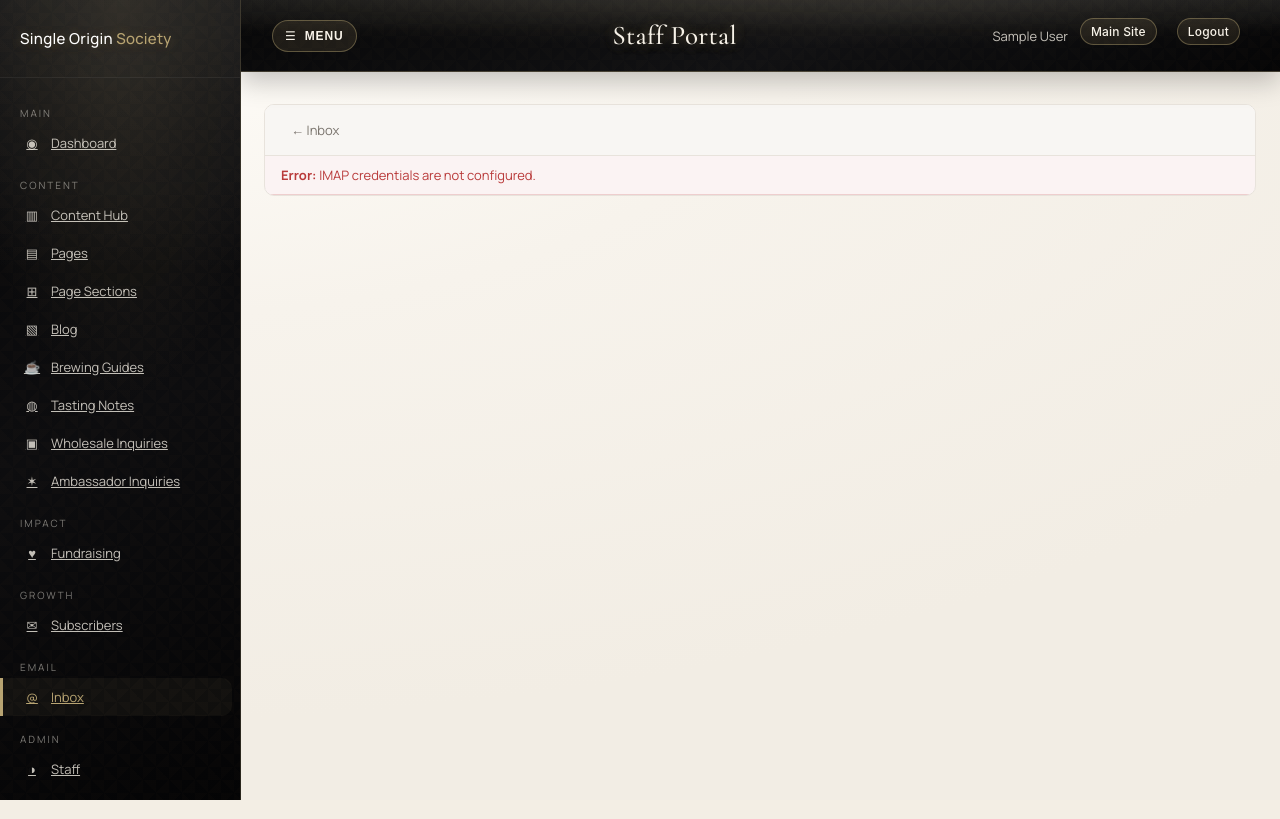
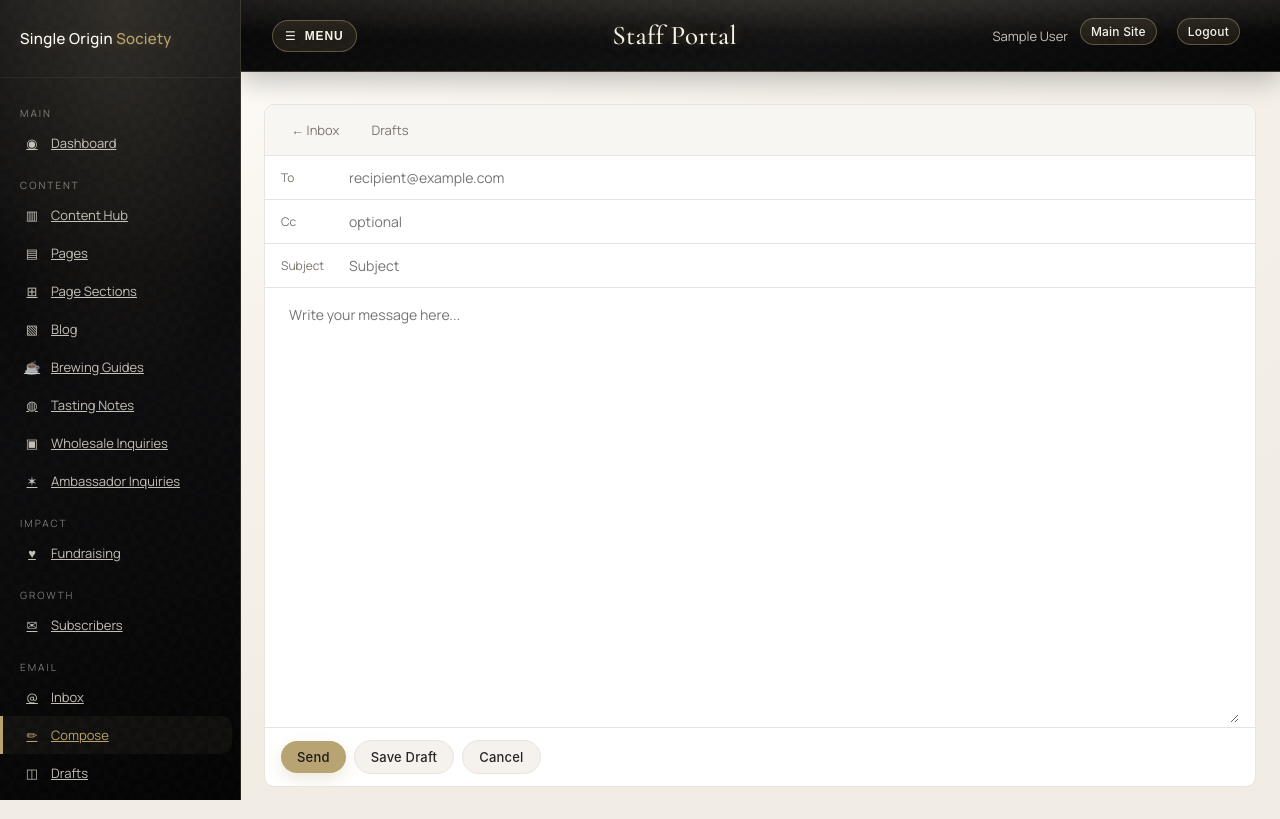
Before and after one commit to jeuanimo/Single-Origin-Society-frontend, a Django app: page /portal/email/compose/ in a window 1280 px wide. Run offline with Django 5.2, Linux system fonts and the light colour scheme; the visitor is signed in with stand-in values (Sample User, id 1); some libraries are stand-ins or nearby versions.

Commit message:
Add compose, save/edit drafts, and delete to portal email

```diff
--- a/portal/imap_client.py
+++ b/portal/imap_client.py
@@ -117,6 +117,22 @@ def fetch_inbox(limit=50):
             pass
 
 
+def delete_message(uid):
+    """Permanently delete a message from the inbox by UID."""
+    conn = _connect()
+    try:
+        conn.select("INBOX")
+        conn.store(uid.encode(), "+FLAGS", "\\Deleted")
+        conn.expunge()
+    except imaplib.IMAP4.error as e:
+        raise IMAPError(f"Failed to delete message: {e}")
+    finally:
+        try:
+            conn.logout()
+        except Exception:
+            pass
+
+
 def fetch_message(uid):
     """Return a full parsed message dict for the given UID."""
     conn = _connect()
--- a/portal/urls.py
+++ b/portal/urls.py
@@ -40,5 +40,10 @@ urlpatterns = [
     path("staff/", views.staff_list, name="staff_list"),
     # Email inbox
     path("email/", views.email_inbox, name="email_inbox"),
+    path("email/compose/", views.email_compose, name="email_compose"),
+    path("email/drafts/", views.email_draft_list, name="email_draft_list"),
+    path("email/drafts/<int:pk>/edit/", views.email_compose, name="email_draft_edit"),
+    path("email/drafts/<int:pk>/delete/", views.email_draft_delete, name="email_draft_delete"),
+    path("email/<str:uid>/delete/", views.email_delete, name="email_delete"),
     path("email/<str:uid>/", views.email_detail, name="email_detail"),
 ]
--- a/portal/views.py
+++ b/portal/views.py
@@ -10,7 +10,8 @@ from django.urls import reverse, NoReverseMatch
 import csv
 
 from accounts.decorators import portal_required, manager_required
-from portal.imap_client import fetch_inbox, fetch_message, IMAPError
+from portal.imap_client import fetch_inbox, fetch_message, delete_message, IMAPError
+from portal.models import EmailDraft
 from accounts.models import User
 from portal.forms import InquiryAssignForm, InquiryFilterForm, InquiryNoteForm
 from products.models import BrewingGuide, TastingNote
@@ -498,6 +499,80 @@ def email_inbox(request):
 
 
 @portal_required
+@require_POST
+def email_delete(request, uid):
+    try:
+        delete_message(uid)
+        messages.success(request, "Message deleted.")
+    except IMAPError as e:
+        messages.error(request, f"Could not delete message: {e}")
+    return redirect("portal:email_inbox")
+
+
+@portal_required
+def email_compose(request, draft_pk=None):
+    draft = get_object_or_404(EmailDraft, pk=draft_pk, created_by=request.user) if draft_pk else None
+
+    if request.method == "POST":
+        data = _parse_compose_form(request.POST)
+        if request.POST.get("action") == "send" and data["to"]:
+            return _send_compose(request, data, draft)
+        return _save_draft(request, data, draft)
+
+    return render(request, "portal/email/compose.html", {"draft": draft})
+
+
+def _parse_compose_form(post):
+    return {
+        "to": post.get("to", "").strip(),
+        "cc": post.get("cc", "").strip(),
+        "subject": post.get("subject", "").strip(),
+        "body": post.get("body", ""),
+    }
+
+
+def _send_compose(request, data, draft):
+    from django.core.mail import EmailMessage as DjangoEmail
+    DjangoEmail(
+        subject=data["subject"],
+        body=data["body"],
+        from_email=None,
+        to=[t.strip() for t in data["to"].split(",") if t.strip()],
+        cc=[c.strip() for c in data["cc"].split(",") if c.strip()] if data["cc"] else [],
+    ).send()
+    if draft:
+        draft.delete()
+    messages.success(request, f"Email sent to {data['to']}.")
+    return redirect("portal:email_inbox")
+
+
+def _save_draft(request, data, draft):
+    if draft:
+        for field, value in data.items():
+            setattr(draft, field, value)
+        draft.save()
+    else:
+        draft = EmailDraft.objects.create(**data, created_by=request.user)
+    messages.success(request, "Draft saved.")
+    return redirect("portal:email_draft_edit", pk=draft.pk)
+
+
+@portal_required
+def email_draft_list(request):
+    drafts = EmailDraft.objects.filter(created_by=request.user)
+    return render(request, "portal/email/drafts.html", {"drafts": drafts})
+
+
+@portal_required
+@require_POST
+def email_draft_delete(request, pk):
+    draft = get_object_or_404(EmailDraft, pk=pk, created_by=request.user)
+    draft.delete()
+    messages.success(request, "Draft deleted.")
+    return redirect("portal:email_draft_list")
+
+
+@portal_required
 def email_detail(request, uid):
     try:
         message = fetch_message(uid)
--- a/static/css/portal.css
+++ b/static/css/portal.css
@@ -1737,3 +1737,64 @@ body.portal-nav-collapsed .portal-main {
   transition: background 0.15s, border-color 0.15s;
 }
 .gm-reply-btn:hover { background: var(--p-gold-light); border-color: var(--p-gold); color: var(--p-gold-dark); }
+
+/* ─── Compose / Drafts ─── */
+.gm-compose-wrap { padding: 0; }
+.gm-compose-field {
+  display: flex;
+  align-items: center;
+  border-bottom: 1px solid var(--p-border);
+  padding: 0 16px;
+}
+.gm-compose-label {
+  width: 60px;
+  font-size: 12px;
+  color: var(--p-text-secondary);
+  flex-shrink: 0;
+}
+.gm-compose-input {
+  flex: 1;
+  border: none;
+  outline: none;
+  padding: 12px 8px;
+  font-size: 14px;
+  font-family: inherit;
+  color: var(--p-text);
+  background: transparent;
+}
+.gm-compose-body-wrap {
+  padding: 0 16px;
+  border-bottom: 1px solid var(--p-border);
+}
+.gm-compose-body {
+  width: 100%;
+  border: none;
+  outline: none;
+  padding: 16px 8px;
+  font-size: 14px;
+  font-family: inherit;
+  color: var(--p-text);
+  background: transparent;
+  resize: vertical;
+  box-sizing: border-box;
+  line-height: 1.6;
+}
+.gm-compose-actions {
+  padding: 12px 16px;
+  display: flex;
+  gap: 8px;
+  align-items: center;
+}
+.gm-delete-btn {
+  background: transparent;
+  border: 1px solid var(--p-border);
+  border-radius: 20px;
+  padding: 6px 14px;
+  font-size: 13px;
+  color: var(--p-danger);
+  cursor: pointer;
+  font-family: inherit;
+  transition: background 0.15s;
+}
+.gm-delete-btn:hover { background: rgba(185, 58, 58, 0.06); border-color: var(--p-danger); }
+.gm-draft-actions { display: flex; gap: 6px; align-items: center; }
--- /dev/null
+++ b/templates/portal/email/compose.html
@@ -0,0 +1,53 @@
+{% extends "portal/base.html" %}
+{% block title %}{% if draft %}Edit Draft{% else %}New Email{% endif %}{% endblock title %}
+{% block content %}
+<div class="gm-wrap">
+
+  <div class="gm-toolbar">
+    <div class="gm-toolbar-left">
+      <a href="{% url 'portal:email_inbox' %}" class="gm-back-btn">← Inbox</a>
+      <a href="{% url 'portal:email_draft_list' %}" class="gm-back-btn">Drafts</a>
+    </div>
+    <div class="gm-toolbar-right">
+      {% if draft %}
+      <form method="post" action="{% url 'portal:email_draft_delete' draft.pk %}" class="p-inline-form">
+        {% csrf_token %}
+        <button type="submit" class="gm-delete-btn" onclick="return confirm('Delete this draft?')">🗑 Delete Draft</button>
+      </form>
+      {% endif %}
+    </div>
+  </div>
+
+  <div class="gm-compose-wrap">
+    <form method="post">
+      {% csrf_token %}
+
+      <div class="gm-compose-field">
+        <label class="gm-compose-label">To</label>
+        <input type="text" name="to" class="gm-compose-input" value="{{ draft.to|default:'' }}" placeholder="recipient@example.com" required>
+      </div>
+
+      <div class="gm-compose-field">
+        <label class="gm-compose-label">Cc</label>
+        <input type="text" name="cc" class="gm-compose-input" value="{{ draft.cc|default:'' }}" placeholder="optional">
+      </div>
+
+      <div class="gm-compose-field">
+        <label class="gm-compose-label">Subject</label>
+        <input type="text" name="subject" class="gm-compose-input" value="{{ draft.subject|default:'' }}" placeholder="Subject">
+      </div>
+
+      <div class="gm-compose-body-wrap">
+        <textarea name="body" class="gm-compose-body" rows="18" placeholder="Write your message here...">{{ draft.body|default:'' }}</textarea>
+      </div>
+
+      <div class="gm-compose-actions">
+        <button type="submit" name="action" value="send" class="p-btn p-btn-primary">Send</button>
+        <button type="submit" name="action" value="draft" class="p-btn p-btn-secondary">Save Draft</button>
+        <a href="{% url 'portal:email_inbox' %}" class="p-btn p-btn-secondary">Cancel</a>
+      </div>
+    </form>
+  </div>
+
+</div>
+{% endblock content %}
--- a/templates/portal/email/detail.html
+++ b/templates/portal/email/detail.html
@@ -13,6 +13,10 @@
     <div class="gm-toolbar-right">
       {% if message %}
       <a href="mailto:{{ message.from }}?subject=Re: {{ message.subject|urlencode }}" class="gm-reply-btn">↩ Reply</a>
+      <form method="post" action="{% url 'portal:email_delete' message.uid %}" class="p-inline-form">
+        {% csrf_token %}
+        <button type="submit" class="gm-delete-btn" onclick="return confirm('Delete this message permanently?')">🗑 Delete</button>
+      </form>
       {% endif %}
     </div>
   </div>
--- a/templates/portal/email/inbox.html
+++ b/templates/portal/email/inbox.html
@@ -13,6 +13,8 @@
       <span class="gm-account">contact@single-origin-society.com</span>
     </div>
     <div class="gm-toolbar-right">
+      <a href="{% url 'portal:email_draft_list' %}" class="gm-back-btn">Drafts</a>
+      <a href="{% url 'portal:email_compose' %}" class="gm-reply-btn">✏ Compose</a>
       <span class="gm-count">{{ emails|length }} messages</span>
     </div>
   </div>
--- a/templates/portal/includes/sidebar.html
+++ b/templates/portal/includes/sidebar.html
@@ -44,8 +44,14 @@
     </a>
 
     <div class="sidebar-section">Email</div>
-    <a href="{% url 'portal:email_inbox' %}" class="sidebar-link {% if 'email' in request.resolver_match.url_name %}active{% endif %}">
+    <a href="{% url 'portal:email_inbox' %}" class="sidebar-link {% if request.resolver_match.url_name == 'email_inbox' %}active{% endif %}">
       <span class="icon">@</span> Inbox
+    </a>
+    <a href="{% url 'portal:email_compose' %}" class="sidebar-link {% if 'compose' in request.resolver_match.url_name %}active{% endif %}">
+      <span class="icon">✏</span> Compose
+    </a>
+    <a href="{% url 'portal:email_draft_list' %}" class="sidebar-link {% if 'draft' in request.resolver_match.url_name %}active{% endif %}">
+      <span class="icon">◫</span> Drafts
     </a>
 
     {% if request.user.is_superuser %}
```
Also changed, not shown: portal/models.py (+21 -0 lines), templates/portal/email/drafts.html (added, +41 -0 lines), portal/migrations/0001_initial.py (added), portal/migrations/__init__.py (added).
